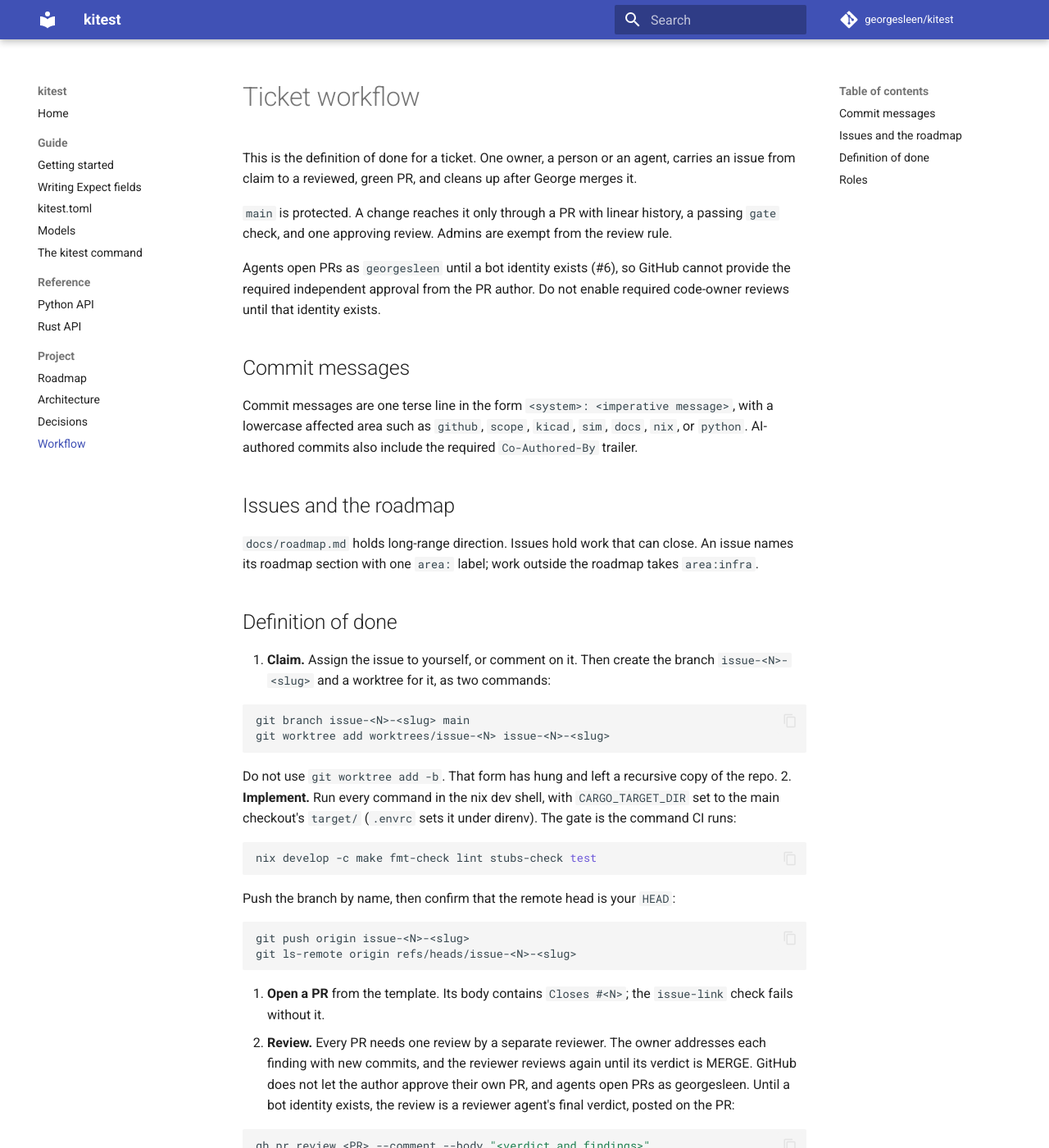
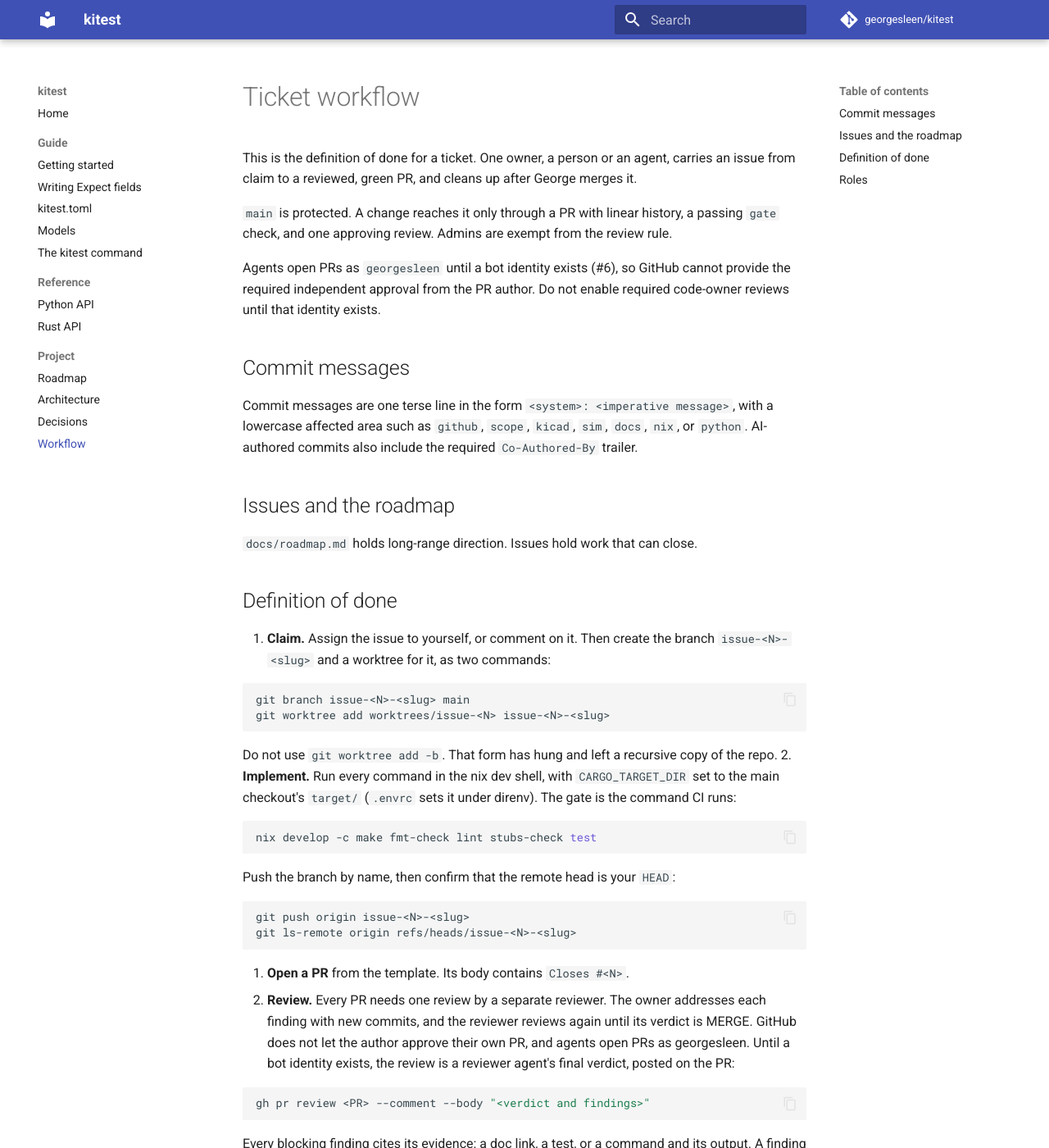
Before and after one commit to georgesleen/kitest, an MkDocs documentation site: the page built from docs/workflow.md, in a window 1280 px wide and 1400 px high. Shown: the whole window at 82% size. Built offline with MkDocs 1.6.1 and Material for MkDocs 9.7.7, drawn with Linux system fonts in a browser that asks for light colours; comment, search, counter and statistics services are not loaded.

Commit message:
github: restore default issues
Co-Authored-By: Claude <noreply@anthropic.com>

````diff
--- a/docs/workflow.md
+++ b/docs/workflow.md
@@ -22,8 +22,6 @@ required `Co-Authored-By` trailer.
 ## Issues and the roadmap
 
 `docs/roadmap.md` holds long-range direction. Issues hold work that can close.
-An issue names its roadmap section with one `area:` label; work outside the
-roadmap takes `area:infra`.
 
 ## Definition of done
 
@@ -52,8 +50,7 @@ roadmap takes `area:infra`.
    git ls-remote origin refs/heads/issue-<N>-<slug>
    ```
 
-3. **Open a PR** from the template. Its body contains `Closes #<N>`; the
-   `issue-link` check fails without it.
+3. **Open a PR** from the template. Its body contains `Closes #<N>`.
 4. **Review.** Every PR needs one review by a separate reviewer. The owner
    addresses each finding with new commits, and the reviewer reviews again
    until its verdict is MERGE. GitHub does not let the author approve their
````
Also changed, not shown: 4 other files.
